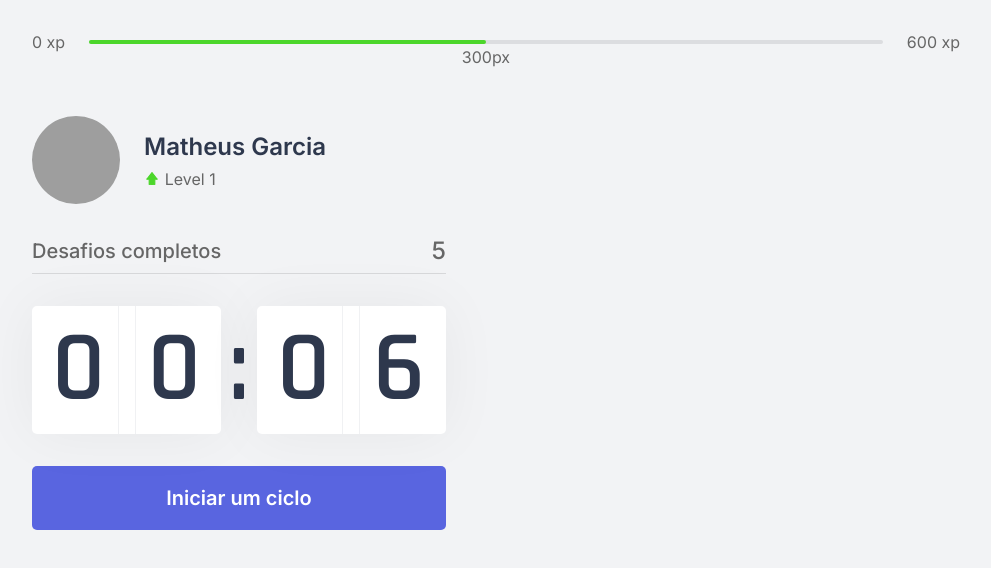
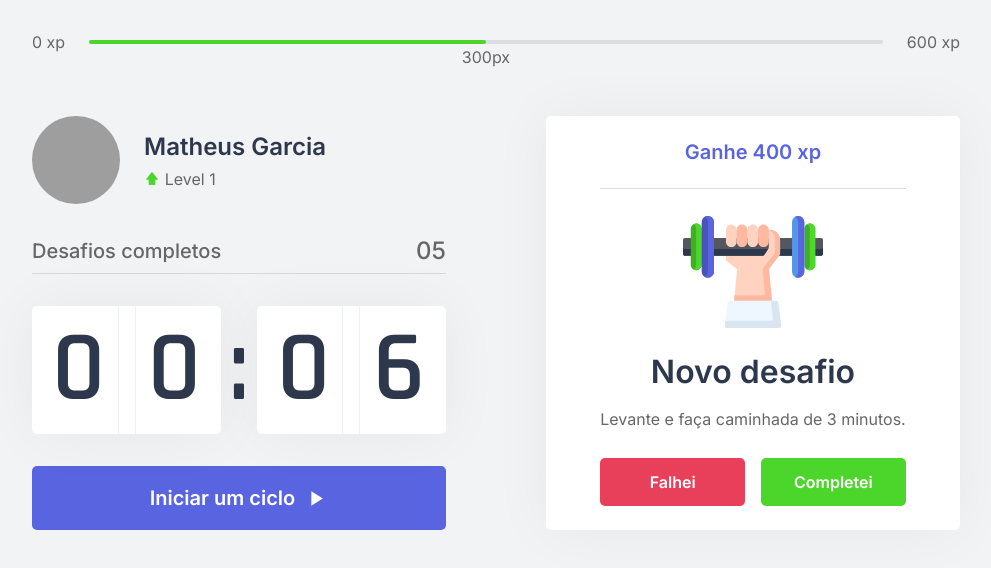
Before and after one commit to garciamendes/Move.it, a Next.js app in the folder frontend-next/: page / in a window 1280 px wide. Shown: the top 568 px of the page, without its empty margins (144-1135 px from the left). Built offline with nearby package versions, Linux system fonts and the light colour scheme; grey boxes are pictures that could not be loaded.

Commit message:
Challenges completed

```diff
--- a/frontend-next/package.json
+++ b/frontend-next/package.json
@@ -11,6 +11,7 @@
     "next": "10.0.7",
     "react": "17.0.1",
     "react-dom": "17.0.1",
+    "react-icons": "^4.2.0",
     "sass": "^1.32.8"
   },
   "devDependencies": {
--- /dev/null
+++ b/frontend-next/src/components/ChallengeBox.tsx
@@ -0,0 +1,47 @@
+// Local
+import styles from '../styles/components/ChallengeBox.module.scss'
+
+export function ChallengeBox() {
+  const hasActiveChallenge = true
+
+  return (
+    <div className={styles.challengeBoxContainer}>
+      { hasActiveChallenge ? (
+
+        <div className={styles.challengeActive}>
+          <header>Ganhe 400 xp</header>
+          <main>
+            <img src="../../assets/icons/body.svg" alt=""/>
+            <strong>Novo desafio</strong>
+            <p>Levante e faça caminhada de 3 minutos.</p>
+          </main>
+          <footer>
+            <button
+              type='button'
+              className={styles.challengeFailedButton}
+            >
+              Falhei
+            </button>
+            <button
+              type='button'
+              className={styles.challengeSucceededButton}
+            >
+              Completei
+            </button>
+          </footer>
+        </div>
+
+      ) : (
+
+        <div className={styles.challengeNotActive}>
+          <strong>Finalize um ciclo para receber um desafio</strong>
+          <p>
+            <img src="../../assets/icons/level-up.svg" alt="Level Up"/>
+            Avance de level completando desafios.
+          </p>
+        </div>
+
+      ) }
+    </div>
+  )
+}
--- a/frontend-next/src/components/CompletedChallenges.tsx
+++ b/frontend-next/src/components/CompletedChallenges.tsx
@@ -5,7 +5,7 @@ export function CompletedChallenges() {
   return (
     <div className={styles.completedChallengesContainer}>
       <span>Desafios completos</span>
-      <span>5</span>
+      <span>05</span>
     </div>
   )
 }
--- a/frontend-next/src/components/Countdown.tsx
+++ b/frontend-next/src/components/Countdown.tsx
@@ -1,5 +1,10 @@
 // React
 import { useState, useEffect } from 'react'
+
+// Third party
+import { FcApproval } from 'react-icons/fc'
+import { MdPlayArrow } from 'react-icons/md'
+import { IoMdClose } from 'react-icons/io'
 
 // Local
 import styles from '../styles/components/Countdown.module.scss'
@@ -8,7 +13,7 @@ import styles from '../styles/components/Countdown.module.scss'
 let countdownTimeout: NodeJS.Timeout
 
 export function Countdown() {
-  const [time, setTime] = useState(0.1 * 60)
+  const [time, setTime] = useState(.1 * 60)
   const [isActive, setIsActive] = useState(false)
   const [hasFinished, setHasFinished] = useState(false)
 
@@ -26,7 +31,7 @@ export function Countdown() {
   function resertCountdown() {
     clearTimeout(countdownTimeout)
     setIsActive(false)
-    setTime(0.1 * 60)
+    setTime(.1 * 60)
   }
 
   useEffect(() => {
@@ -58,8 +63,11 @@ export function Countdown() {
       {hasFinished ? (
         <button
           disabled
-          className={styles.countdownButton}>
+          className={styles.countdownButton}
+        >
           Ciclo encerrado
+          <FcApproval className={styles.iconApproval} size={25}/>
+
         </button>
       ) : (
           <>
@@ -68,8 +76,10 @@ export function Countdown() {
               <button
                 type='button'
                 className={`${styles.countdownButton} ${styles.countdownButtonActive}`}
-                onClick={resertCountdown}>
+                onClick={resertCountdown}
+              >
                 Abondonar ciclo
+                <IoMdClose size={25} className={styles.iconClose} />
               </button>
 
             ) : (
@@ -77,8 +87,10 @@ export function Countdown() {
                 <button
                   type='button'
                   className={styles.countdownButton}
-                  onClick={startCountdown}>
+                  onClick={startCountdown}
+                >
                   Iniciar um ciclo
+                  <MdPlayArrow color={'white'} size={25} className={styles.iconPlay}/>
                 </button>
               )
             }
--- a/frontend-next/src/pages/index.tsx
+++ b/frontend-next/src/pages/index.tsx
@@ -10,6 +10,7 @@ import { Profile } from "../components/Profile";
 import { CompletedChallenges } from "../components/CompletedChallenges";
 import styles from '../styles/pages/Home.module.scss'
 import { Countdown } from "../components/Countdown";
+import { ChallengeBox } from "../components/ChallengeBox";
 
 export default function Home() {
   return (
@@ -26,7 +27,9 @@ export default function Home() {
           <CompletedChallenges />
           <Countdown />
         </div>
-        <div></div>
+        <div>
+          <ChallengeBox />
+        </div>
       </section>
     </div>
   )
--- /dev/null
+++ b/frontend-next/src/styles/components/ChallengeBox.module.scss
@@ -0,0 +1,105 @@
+@import "../variables.scss";
+
+.challengeBoxContainer {
+  height: 100%;
+
+  background: $white;
+  border-radius: 5px;
+  box-shadow: 0 0 60px rgba(0, 0, 0, .05);
+  padding: 1.5rem 2rem;
+
+  display: flex;
+  flex-direction: column;
+  align-items: center;
+  justify-content: center;
+  text-align: center;
+
+  .challengeActive {
+    height: 100%;
+    display: flex;
+    flex-direction: column;
+
+    header {
+      color: $blue;
+      font-weight: 600;
+      font-size: 1.25rem;
+      padding: 0 2rem 1.5rem;
+      border-bottom: 1px solid $gray-line;
+    }
+
+    main {
+      flex: 1;
+      display: flex;
+      flex-direction: column;
+      align-items: center;
+      justify-content: center;
+
+      strong {
+        font-size: 2rem;
+        font-weight: 600;
+        color: $title;
+        margin: 1.5rem 0 1rem;
+      }
+
+      p {
+        line-height: 1.5;
+      }
+    }
+
+    footer {
+      display: grid;
+      grid-template-columns: 1fr 1fr;
+      gap: 1rem;
+
+      button {
+        height: 3rem;
+        display: flex;
+        align-items: center;
+        justify-content: center;
+        border: 0;
+        border-radius: 5px;
+        color: $white;
+        font-size: 1rem;
+        font-weight: 600;
+        transition: .2s;
+
+        &.challengeFailedButton {
+          background: $red;
+        }
+
+        &.challengeSucceededButton {
+          background: $green;
+        }
+
+        &:hover {
+          filter: brightness(.9);
+        }
+      }
+    }
+  }
+
+  .challengeNotActive {
+    display: flex;
+    flex-direction: column;
+    align-items: center;
+
+    strong {
+      font-size: 1.5rem;
+      font-weight: 500;
+      line-height: 1.4;
+    }
+
+    p {
+      display: flex;
+      flex-direction: column;
+      align-items: center;
+      line-height: 1.4;
+      max-width: 70%;
+      margin-top: 3rem;
+
+      img {
+        margin-bottom: 1rem;
+      }
+    }
+  }
+}
--- a/frontend-next/src/styles/components/Countdown.module.scss
+++ b/frontend-next/src/styles/components/Countdown.module.scss
@@ -65,7 +65,17 @@
   &:disabled {
     background: $white;
     color: $text;
+    border: none;
+    border-bottom: 4px solid $green;
     cursor: not-allowed;
+
+    .iconApproval {
+      margin-left: 1rem;
+    }
+  }
+
+  .iconPlay {
+    margin-left: .5rem;
   }
 }
 
@@ -79,4 +89,8 @@
     background: $red;
     color: $white;
   }
+
+  .iconClose {
+    margin-left: .5rem;
+  }
 }
```
Also changed, not shown: 1 other file (tests, documents, lock files or other folders).
